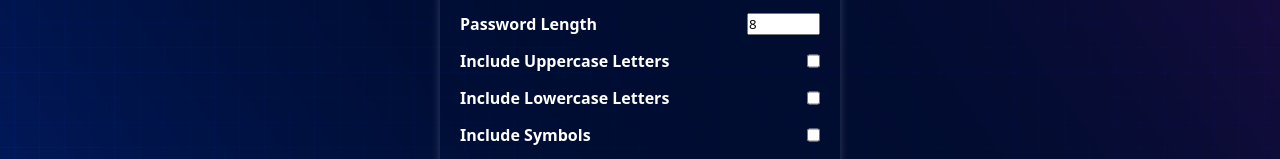
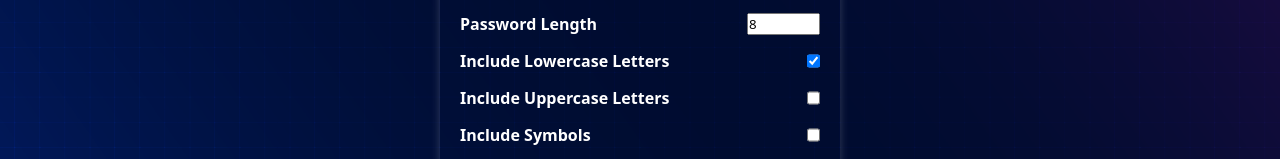
Before and after one commit to dyhliang/React-Password-Generator, a React (Create React App) app: page / in a window 1280 px wide. Shown: the part 330-489 px from the top of the page. Built offline with nearby package versions, Linux system fonts and the light colour scheme.

Commit message:
Updated default checkbox behavior for lowercase letters

```diff
--- a/src/App.js
+++ b/src/App.js
@@ -9,7 +9,7 @@ function App() {
   let [password, setPassword] = useState('');
   let [passwordLen, setPasswordLen] = useState(8);
   let [incUpper, setIncUpper] = useState(false);
-  let [incLower, setIncLower] = useState(false);
+  let [incLower, setIncLower] = useState(true);
   let [incNum, setIncNum] = useState(false);
   let [incSym, setIncSym] = useState(false);
 
@@ -115,17 +115,16 @@ function App() {
               type="number" id="password-length" name="password-length" max="20" min="8" />
           </div>
 
+          <div className="form-group">
+            <label htmlFor="lowercase-letters">Include Lowercase Letters</label>
+            <input checked={incLower} onChange={(e) => setIncLower(e.target.checked)}
+              type="checkbox" defaultChecked={true} id="lowercase-letters" name="lowercase-letters" />
+          </div>
 
           <div className="form-group">
             <label htmlFor="uppercase-letters">Include Uppercase Letters</label>
             <input checked={incUpper} onChange={(e) => setIncUpper(e.target.checked)}
               type="checkbox" id="uppercase-letters" name="uppercase-letters" />
-          </div>
-
-          <div className="form-group">
-            <label htmlFor="lowercase-letters">Include Lowercase Letters</label>
-            <input checked={incLower} onChange={(e) => setIncLower(e.target.checked)}
-              type="checkbox" id="lowercase-letters" name="lowercase-letters" />
           </div>
 
           <div className="form-group">
```
